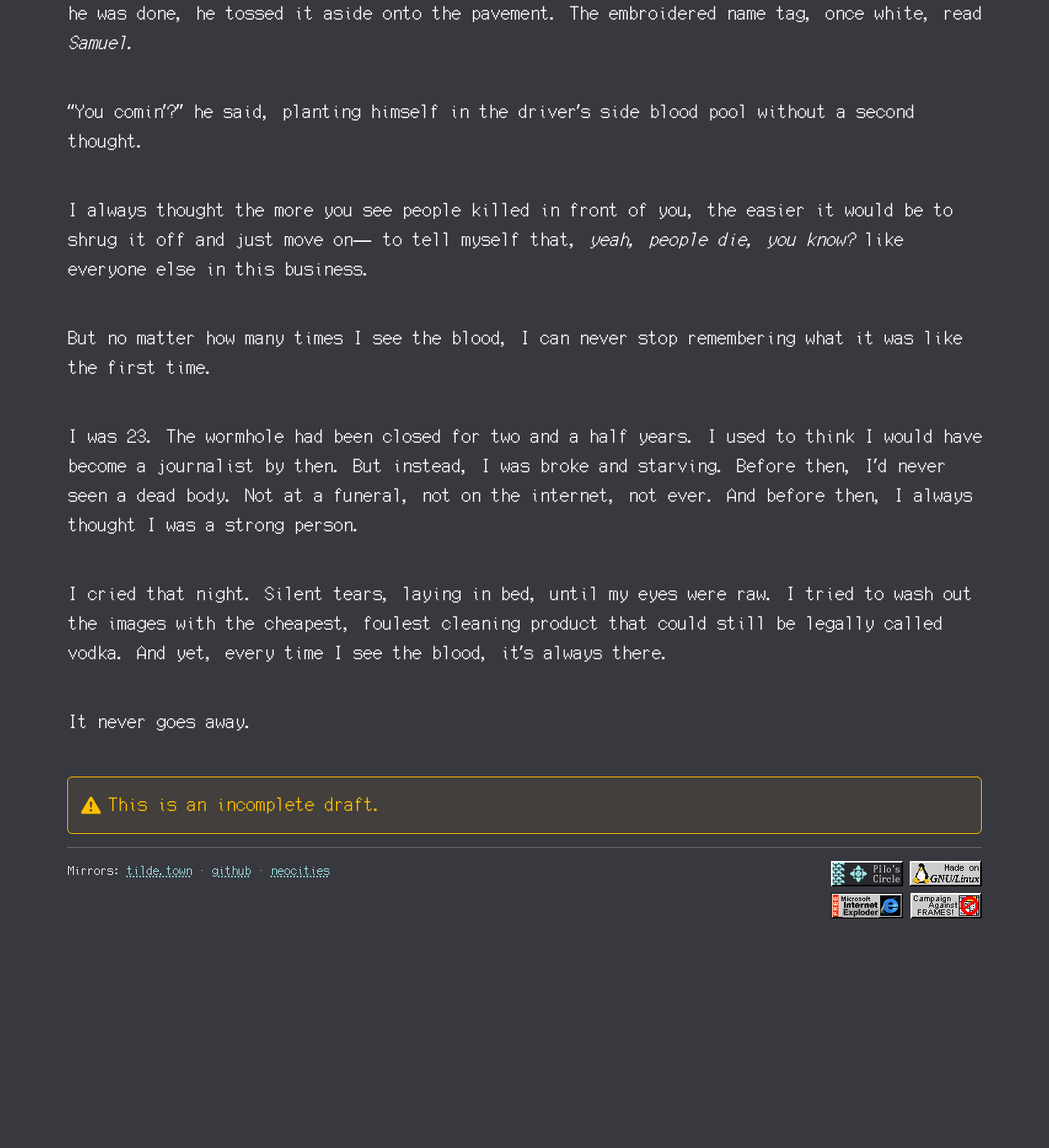
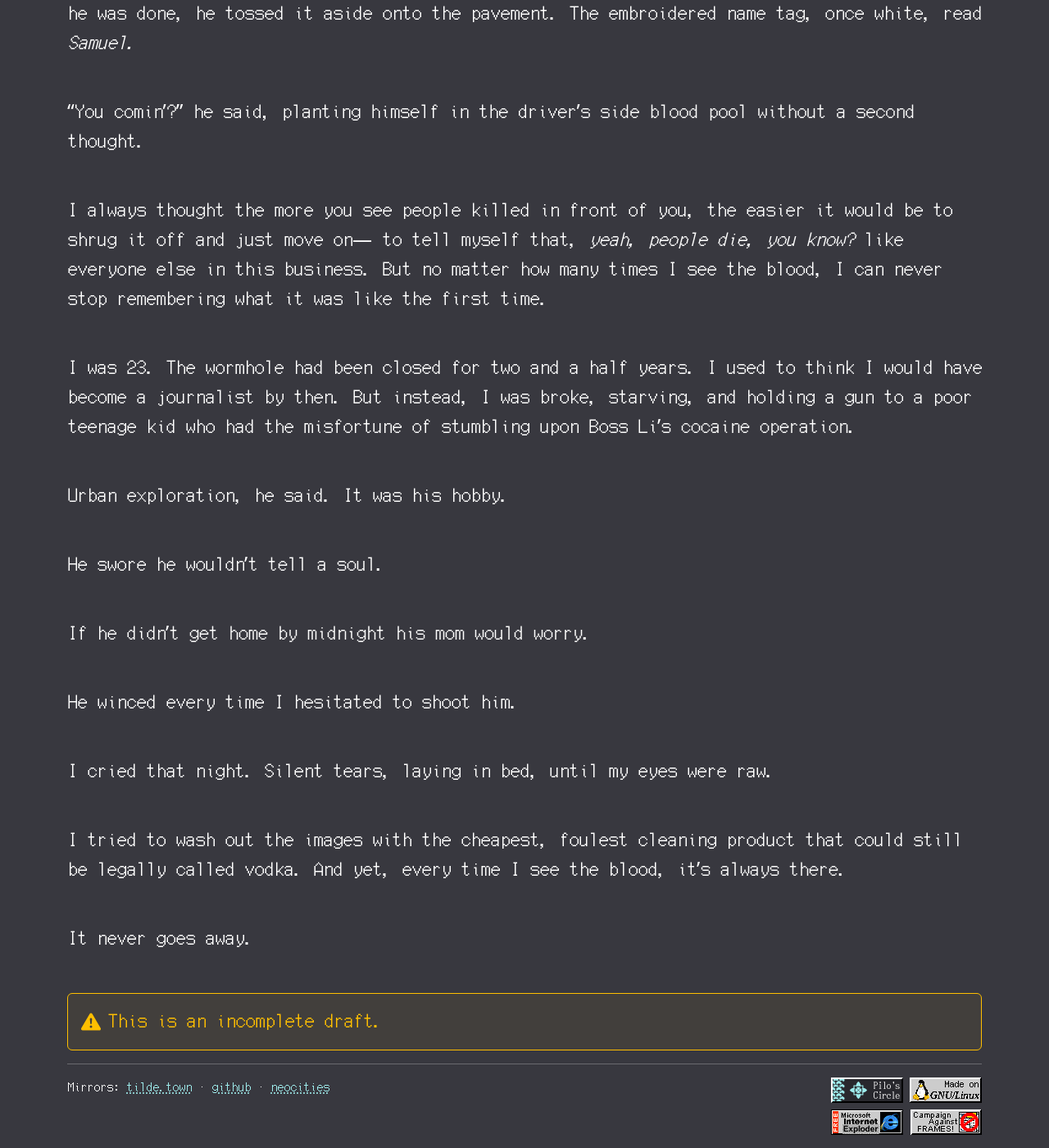
Before and after one commit to pilosophos/pilosophos-site-v1, a Jekyll site: the page built from _writing/piss-corps.md, in a window 1280 px wide and 1400 px high, scrolled down 10706 px. Shown: the whole window at 82% size. Built offline with Jekyll 4.4.1, drawn with Linux system fonts in a browser that asks for light colours; before the commit the page ends 11842 px from its top, so only the background shows below that.

Commit message:
update chapter 3

```diff
--- a/_writing/piss-corps.md
+++ b/_writing/piss-corps.md
@@ -145,13 +145,21 @@ All this while, Maddis was just wiping off the windshield with the truck driver'
 
 "You comin'?" he said, planting himself in the driver's side blood pool without a second thought.
 
-I always thought the more you see people killed in front of you, the easier it would be to shrug it off and just move on― to tell myself that, *yeah, people die, you know?* like everyone else in this business.
+I always thought the more you see people killed in front of you, the easier it would be to shrug it off and just move on― to tell myself that, *yeah, people die, you know?* like everyone else in this business. But no matter how many times I see the blood, I can never stop remembering what it was like the first time.
 
-But no matter how many times I see the blood, I can never stop remembering what it was like the first time.
+I was 23. The wormhole had been closed for two and a half years. I used to think I would have become a journalist by then. But instead, I was broke, starving, and holding a gun to a poor teenage kid who had the misfortune of stumbling upon Boss Li's cocaine operation.
 
-I was 23. The wormhole had been closed for two and a half years. I used to think I would have become a journalist by then. But instead, I was broke and starving. Before then, I'd never seen a dead body. Not at a funeral, not on the internet, not ever. And before then, I always thought I was a strong person.
+Urban exploration, he said. It was his hobby.
 
-I cried that night. Silent tears, laying in bed, until my eyes were raw. I tried to wash out the images with the cheapest, foulest cleaning product that could still be legally called vodka. And yet, every time I see the blood, it's always there.
+He swore he wouldn't tell a soul.
+
+If he didn't get home by midnight his mom would worry.
+
+He winced every time I hesitated to shoot him.
+
+I cried that night. Silent tears, laying in bed, until my eyes were raw.
+
+I tried to wash out the images with the cheapest, foulest cleaning product that could still be legally called vodka. And yet, every time I see the blood, it's always there.
 
 It never goes away.
 
```
